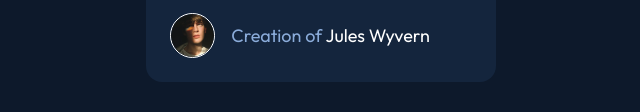
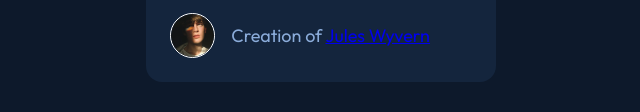
Before and after one commit to BikeInMan/frontendmentor-01-nft-preview-card-component-main, a plain HTML site: page index.html in a window 1280 px wide. Shown: the part 624-736 px from the top of the page, without its empty margins (319-959 px from the left). Drawn offline with Linux system fonts and the light colour scheme.

Commit message:
Added hrefs to view and nft creator

```diff
--- a/index.html
+++ b/index.html
@@ -16,7 +16,9 @@
     <main>
         <div class="card">
             <div class="img-container">
-                <img class="card-main-img" src="images/image-equilibrium.jpg" alt="Cube by Jules Wyvern">
+                <a href="#">
+                    <img class="card-main-img" src="images/image-equilibrium.jpg" alt="Cube by Jules Wyvern">
+                </a>
                 <div class="overlay">
                     <img src="images/icon-view.svg" alt="Eye Icon">
                 </div>
@@ -31,7 +33,7 @@
             </div>
             <div class="card-creator">
                 <img src="images/image-avatar.png" alt="NFT Creator Photo">
-                <p>Creation of <strong>Jules Wyvern</strong>
+                <p>Creation of <a href="#">Jules Wyvern</a>
                 </p>
             </div>
         </div>
```
